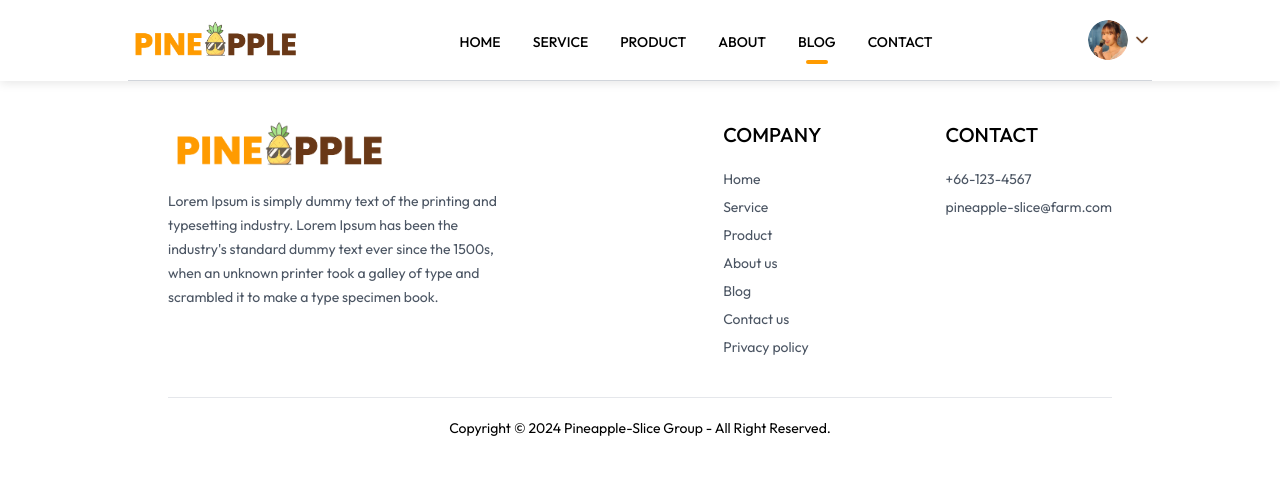
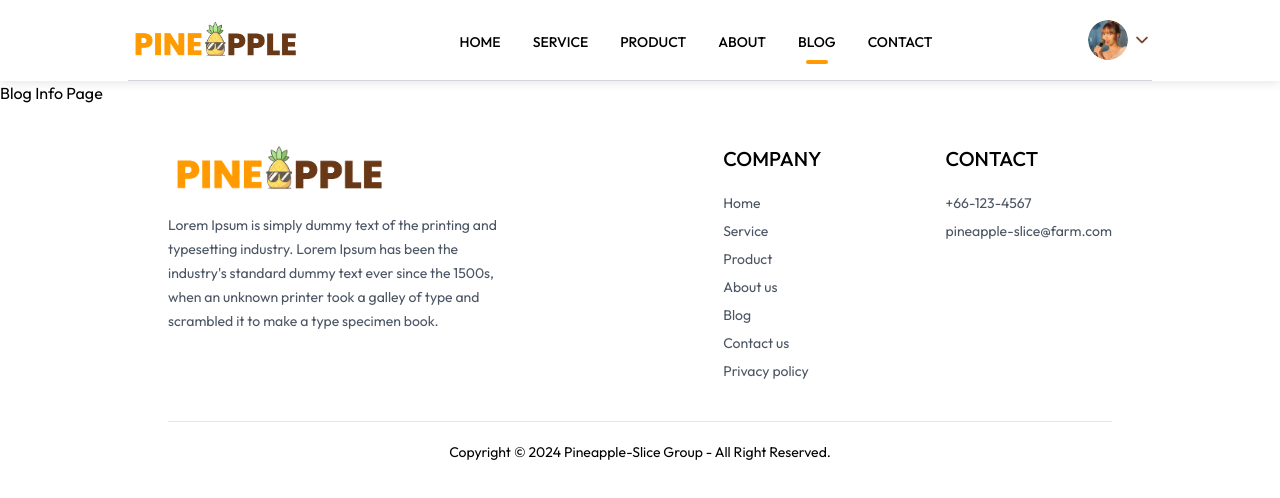
Before and after one commit to fuzenblue/DE251-Project, a React (Vite) app in the folder frontend/: page /blogs/1 in a window 1280 px wide. Shown: the top 498 px of the page. Built offline with nearby package versions, Linux system fonts and the light colour scheme.

Commit message:
update 25/11

```diff
--- a/frontend/src/App.jsx
+++ b/frontend/src/App.jsx
@@ -7,6 +7,7 @@ import Service from './pages/AllService.jsx'
 import Product from './pages/Products.jsx'
 import About from './pages/AboutUs.jsx'
 import Blog from './pages/Blogs.jsx'
+import BlogInfo from './pages/BlogInfo.jsx'
 import Contact from './pages/Contact.jsx'
 import MyProfile from './pages/MyProfile.jsx'
 import MyOrder from './pages/MyOrder.jsx'
@@ -29,6 +30,7 @@ const App = () => {
         < Route path='/all-product' element={<Product />} />
         < Route path='/about' element={<About />} />
         < Route path='/blogs' element={<Blog />} />
+        < Route path='/blogs/:id' element={<BlogInfo />} />
         < Route path='/contact' element={<Contact />} />
         < Route path='/my-profile' element={<MyProfile />} />
         < Route path='/my-order' element={<MyOrder />} />
--- /dev/null
+++ b/frontend/src/pages/BlogInfo.jsx
@@ -0,0 +1,11 @@
+import React from 'react'
+
+const BlogInfo = () => {
+  return (
+    <div>
+      Blog Info Page
+    </div>
+  )
+}
+
+export default BlogInfo
--- a/frontend/src/pages/Home.jsx
+++ b/frontend/src/pages/Home.jsx
@@ -30,7 +30,6 @@ const Home = () => {
       <Welcome />
       <WhyChoose />
       <Service />
-      {/* ยังไม่เสร็จ */}
       <Workshop />
       <Blogs />
       <VideoHighlight />
```
